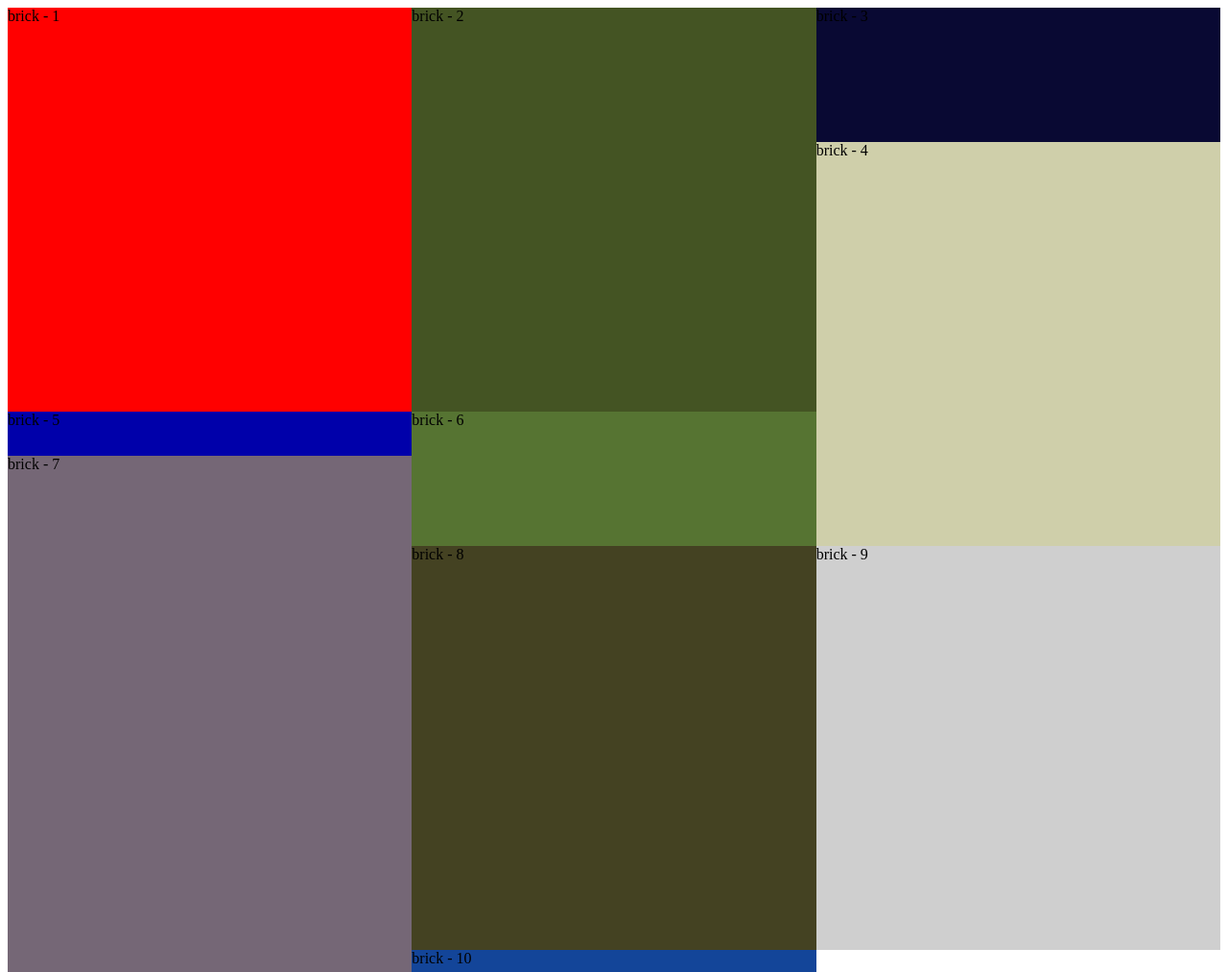
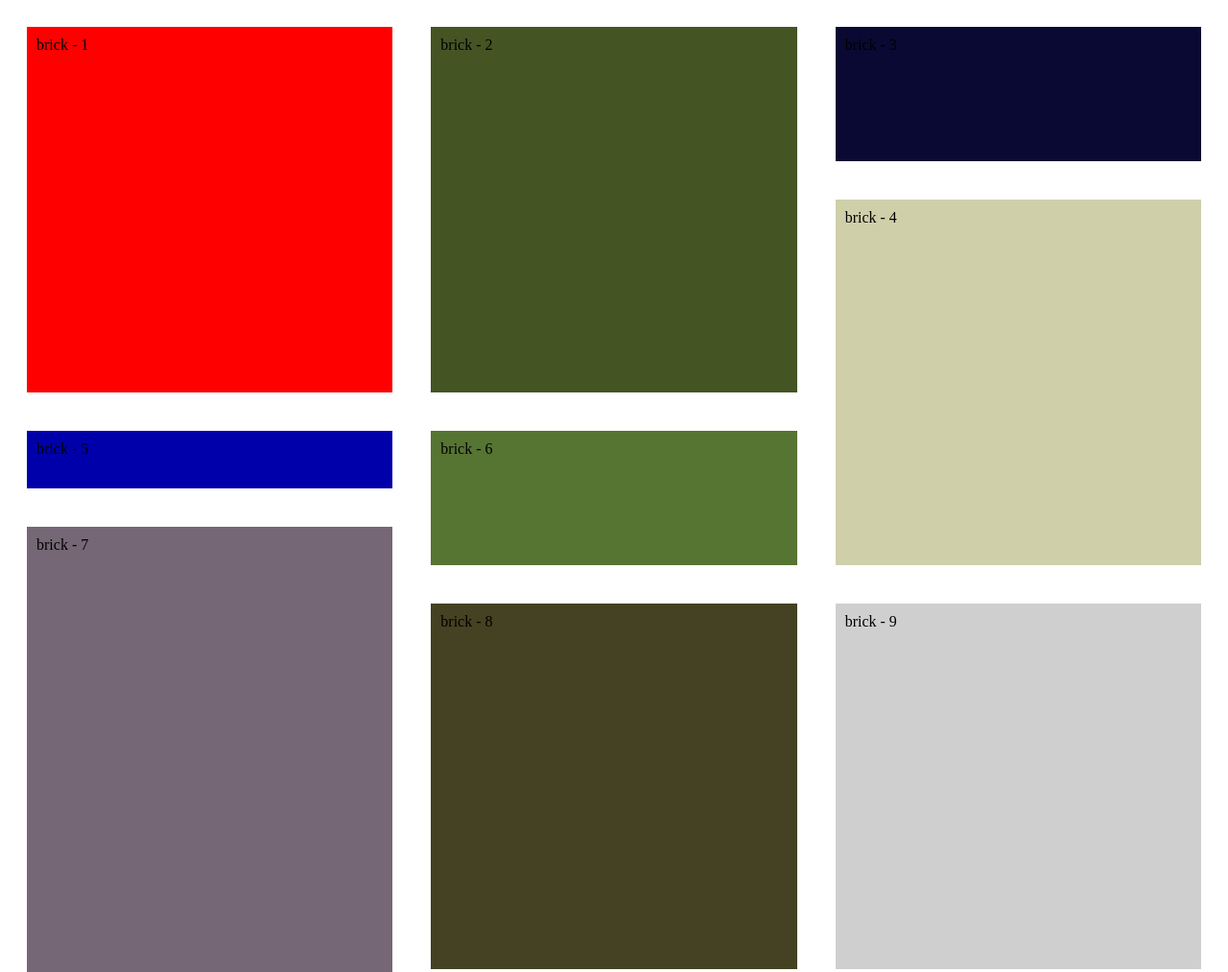
Before and after one commit to vkamenski/fluid-grid, a plain HTML site: page demo/src.html in a window 1280 px wide. Shown: the top 1013 px of the page at 96% size. Drawn offline with Linux system fonts and the light colour scheme.

Commit message:
support of margin and padding has been added

```diff
--- a/demo/src.html
+++ b/demo/src.html
@@ -4,10 +4,15 @@
   <title>Demo</title>
   <script src="../vendor/jquery-1.8.3.min.js"></script>
   <script src="../vendor/require.js"></script>
+  <style type="text/css">
+	.item {
+		margin: 20px;
+		padding: 10px;
+	}
+  </style>
 </head>
 <body>
 	<div id="fluid-grid"
-	data-fluid-grid-item-selector="> .item"
 		data-fluid-grid-column-max-width="600"
 		data-fluid-grid-column-min-width="500"
 		data-fluid-grid-keep-aspect-ratio="1">
@@ -62,6 +67,7 @@
 			data-fluid-grid-height="100"
 			style="background: #134599;">brick - 10</div>
 	</div>
+
 	<script>
 		requirejs.config({
 			baseUrl: "../src"
@@ -73,6 +79,7 @@
 				el: $("#fluid-grid")
 			}))
 			.render();
+
 		});
 	</script>
 </body>
--- a/src/fluid-grid.js
+++ b/src/fluid-grid.js
@@ -32,7 +32,7 @@ define([
 			itemSelector: '> .item',
 			columnMaxWidth: 300,
 			columnMinWidth: 200,
-			keepAspectRetion: true
+			keepAspectRetio: true
 		},
 
 		columns: {},
@@ -47,15 +47,19 @@ define([
 
 			this.items.push(item);
 
+			this.$el.append(item.el);
+
+			this.$el.trigger('item-added.fluid-grid', [item]);
+
 			return this;
 		},
 
 		getColumnsCount: function() {
-			return Math.ceil(this.$el.width() / this.options.columnMaxWidth);
+			return Math.ceil(this.width / this.options.columnMaxWidth);
 		},
 
 		getColumnWidth: function() {
-			return this.$el.width() / this.getColumnsCount();
+			return this.width / this.getColumnsCount();
 		},
 
 		findSmallestColumn: function() {
@@ -86,14 +90,6 @@ define([
 			};
 		},
 
-		getPosition: function(column) {
-
-			return {
-				top: column.height,
-				left: (column.sort - 1) * this.getColumnWidth()
-			};
-		},
-
 		render: function() {
 
 			var self = this;
@@ -101,21 +97,27 @@ define([
 			this.$el
 				.css('position', 'relative');
 
+			this.width = this.$el.width();
+
 			this.createColumns();
 
 			$.each(this.items, function(i, item) {
 
 				var column = self.findSmallestColumn();
-				var position = self.getPosition(column);
 
 				item
 					.render()
 					.resize({
 						width: self.getColumnWidth()
-					}, self.options.keepAspectRetion)
-					.position(position);
+					}, self.options.keepAspectRetio);
 
-				column.height += item.$el.height();
+				item
+					.position({
+						top: column.height,
+						left: (column.sort - 1) * self.getColumnWidth()
+					});
+
+				column.height += item.$el.outerHeight(true);
 			});
 
 			return this;
--- a/src/item.js
+++ b/src/item.js
@@ -18,10 +18,14 @@ define([
 
 		resize: function(size, keepAspectRatio) {
 
-			this.$el.width(size.width);
+			var offset = this.$el.outerWidth(true) - this.$el.width();
+
+			var width = size.width - offset;
+
+			this.$el.width(width);
 
 			if(keepAspectRatio) {
-				this.$el.height(size.width * this.getAspectRation());
+				this.$el.height(width * this.getAspectRation());
 			}
 
 			return this;
```
Also changed, not shown: dist/fluid-grid.js (+23 -17 lines), dist/fluid-grid.min.js. Lines whose indentation alone changed are shown as unchanged.
